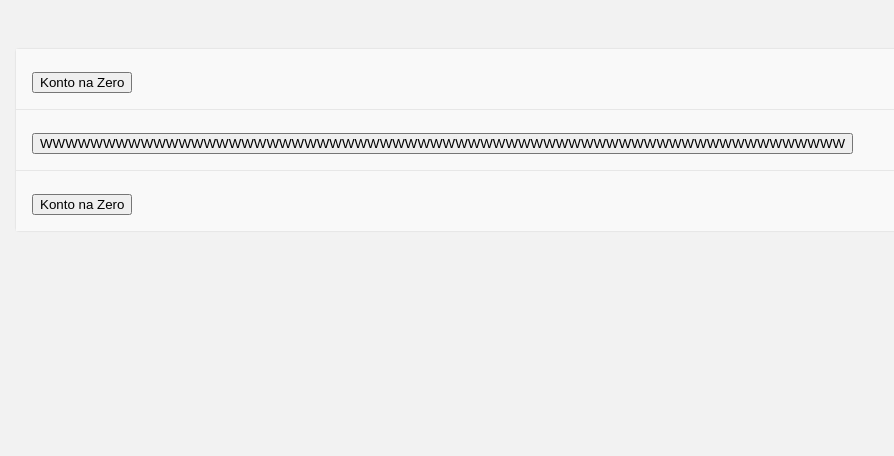
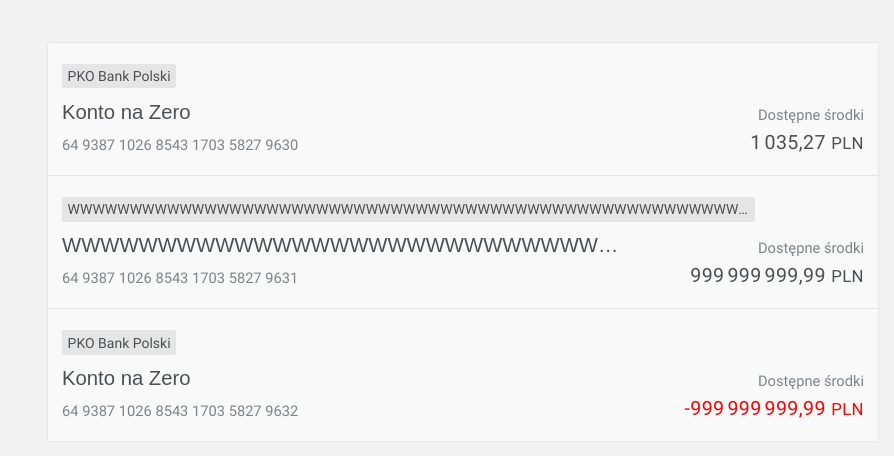
Before and after one commit to e-victoria/accordion-recruitment, an Angular app: page / in a window 1280 px wide. Shown: the top 456 px of the page, without its empty margins (177-1071 px from the left). Built offline with nearby package versions, Linux system fonts and the light colour scheme.

Commit message:
Style account info

```diff
--- a/src/app/accordion-list/accordion-list.component.scss
+++ b/src/app/accordion-list/accordion-list.component.scss
@@ -1,8 +1,8 @@
 @import "../../assets/scss/variables";
 
 .accordions {
-  width: 70%;
-  margin: 3em auto 0 auto;
+  width: 65%;
+  margin: 3rem auto 0 auto;
 }
 
 .accordions__list {
@@ -10,9 +10,9 @@
   padding: 0;
   list-style-type: none;
   box-shadow: $accordion-list-shadow;
-  border: 0.1em solid $accordion-border-color;
+  border: 0.1rem solid $accordion-border-color;
   background-color: $accordion-background-color;
-  border-radius: 0.25em;
+  border-radius: 0.25rem;
 }
 
 .accordions__item {
--- a/src/app/accordion/accordion.component.html
+++ b/src/app/accordion/accordion.component.html
@@ -1,10 +1,20 @@
 <section class="section">
   <h1 class="visually-hidden">Account</h1>
   <div class="accordion">
-    <h2 class="accordion__header">
-      <button class="accordion__header-btn">
-        {{ accordion.title }}
-      </button>
-    </h2>
+    <p class="accordion__bank">{{ accordion.bank }}</p>
+    <div class="accordion__wrapper">
+      <div class="accordion__info">
+        <h2 class="accordion__header">
+          <button class="accordion__header-btn">
+            {{ accordion.title }}
+          </button>
+        </h2>
+        <p class="accordion__account">{{ accordion.account_number }}</p>
+      </div>
+      <div class="accordion__balance balance">
+        <h3 class="balance__header">Dostępne środki</h3>
+        <p class="balance__available {{ accordion.available_amount < 0 ? 'balance__available--negative' : '' }}">{{ accordion.available_amount.toLocaleString('fr') }} <span class="balance__currency">{{ accordion.currency }}</span></p>
+      </div>
+    </div>
   </div>
 </section>
--- a/src/app/accordion/accordion.component.scss
+++ b/src/app/accordion/accordion.component.scss
@@ -1,10 +1,87 @@
 @import "../../assets/scss/variables";
 
 .accordion {
-  cursor: pointer;
-  padding: 1em;
+  display: flex;
+  flex-direction: column;
+  padding: 1.5rem 1rem;
+}
+
+.accordion__wrapper {
+  display: grid;
+  grid-template-columns: 70% 30%;
+}
+
+.accordion__info {
+  display: flex;
+  flex-direction: column;
+}
+
+.balance {
+  display: flex;
+  flex-direction: column;
+  justify-content: flex-end;
+  align-items: flex-end;
+}
+
+.balance__header {
+  margin: 0 0 0.5rem 0;
+  font-weight: 400;
+  font-size: 1.05rem;
+  color: lighten($default-font-color, 20%);
+}
+
+.balance__available {
+  margin: 0;
+  font-size: 1.4rem;
+  letter-spacing: 0.03rem;
+}
+
+.balance__currency {
+  font-size: 1.2rem;
+}
+
+.balance__available--negative {
+  color: red;
 }
 
 .accordion__header {
   margin: 0;
+  margin-bottom: 0.9rem;
 }
+
+.accordion__header-btn {
+  width: 100%;
+  padding: 0;
+  color: $default-font-color;
+  font-size: 1.45rem;
+  text-align: left;
+  background-color: transparent;
+  border: none;
+  overflow: hidden !important;
+  text-overflow: ellipsis;
+  cursor: pointer;
+  transition: all 300ms ease-in-out;
+
+  &:hover {
+    color: #000000;
+  }
+}
+
+.accordion__bank {
+  margin: 0;
+  margin-bottom: 0.8rem;
+  max-width: 85%;
+  overflow: hidden !important;
+  text-overflow: ellipsis;
+  align-self: flex-start;
+  padding: 0.3rem 0.4rem;
+  border-radius: 2px;
+  background-color: $accordion-bank-background;
+  font-size: 1rem;
+}
+
+.accordion__account {
+  font-size: 1.05rem;
+  margin: 0;
+  color: lighten($default-font-color, 20%);
+}
--- a/src/app/accordion/accordion.service.ts
+++ b/src/app/accordion/accordion.service.ts
@@ -31,6 +31,15 @@ export class AccordionService {
   getAccountById(id: string): Accordion {
     for (const account of this.data) {
       if (account.id === id) {
+        if (typeof account.available_amount === 'string') {
+          account.available_amount = parseFloat(account.available_amount);
+        }
+        if (typeof account.blocked_amount === 'string') {
+          account.blocked_amount = parseFloat(account.blocked_amount);
+        }
+        if (typeof account.balance === 'string') {
+          account.balance = parseFloat(account.balance);
+        }
         return account;
       }
     }
--- a/src/app/accounts.json
+++ b/src/app/accounts.json
@@ -3,10 +3,10 @@
     "id": "0",
     "title": "Konto na Zero",
     "account_number": "64 9387 1026 8543 1703 5827 9630",
-    "balance": "-12.,20",
+    "balance": "-12.20",
     "currency": "PLN",
-    "blocked_amount": "12262,59",
-    "available_amount": "1035,27",
+    "blocked_amount": "12262.59",
+    "available_amount": "1035.27",
     "bank": "PKO Bank Polski",
     "renewable_limit": {
       "overall": "",
@@ -17,13 +17,13 @@
     "id": "1",
     "title": "WWWWWWWWWWWWWWWWWWWWWWWWWWWWWWWWWWWWWWWWWWWWWWWWWWWWWWWWWWWWWWWW",
     "account_number": "64 9387 1026 8543 1703 5827 9631",
-    "balance": "999999999,99",
+    "balance": "999999999.99",
     "currency": "PLN",
-    "blocked_amount": "-999999999,99",
-    "available_amount": "999999999,99",
+    "blocked_amount": "-999999999.99",
+    "available_amount": "999999999.99",
     "bank": "WWWWWWWWWWWWWWWWWWWWWWWWWWWWWWWWWWWWWWWWWWWWWWWWWWWWWWWWWWWWWWWWW",
     "renewable_limit": {
-      "overall": "999999999,99",
+      "overall": "999999999.99",
       "used": "0"
     }
   },
@@ -33,8 +33,8 @@
     "account_number": "64 9387 1026 8543 1703 5827 9632",
     "balance": "12.20",
     "currency": "PLN",
-    "blocked_amount": "12262,59",
-    "available_amount": "-999999999,99",
+    "blocked_amount": "12262.59",
+    "available_amount": "-999999999.99",
     "bank": "PKO Bank Polski",
     "renewable_limit": {
       "overall": "",
--- a/src/assets/scss/variables.scss
+++ b/src/assets/scss/variables.scss
@@ -1,6 +1,9 @@
 $body-background-color: #F2F2F2;
 $accordion-background-color: #F9F9F9;
 $accordion-border-color: #e7e7e7;
+$accordion-bank-background: #e5e5e5;
 
 $accordion-list-shadow: 0 0 1px darken($accordion-background-color, 5%);
 $accordion-shadow: 0 0 3px darken($accordion-background-color, 15%);
+
+$default-font-color: #4d5053;
--- a/src/styles.scss
+++ b/src/styles.scss
@@ -12,7 +12,12 @@
   src: url("assets/fonts/Roboto/Roboto-Medium.ttf");
 }
 
+html {
+  font-size: 14px;
+}
+
 body {
+  color: $default-font-color;
   font-family: 'Roboto', sans-serif;
   margin: 0;
   background-color: $body-background-color;
```
